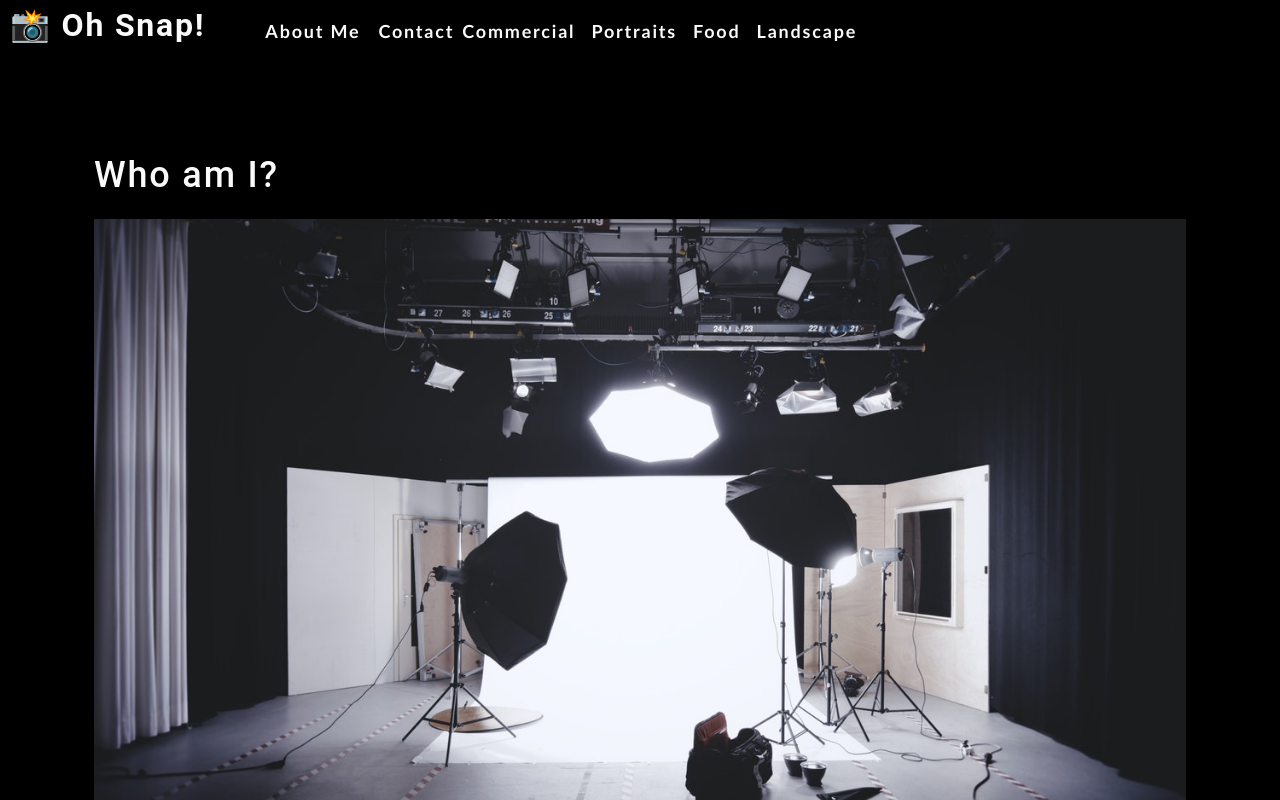
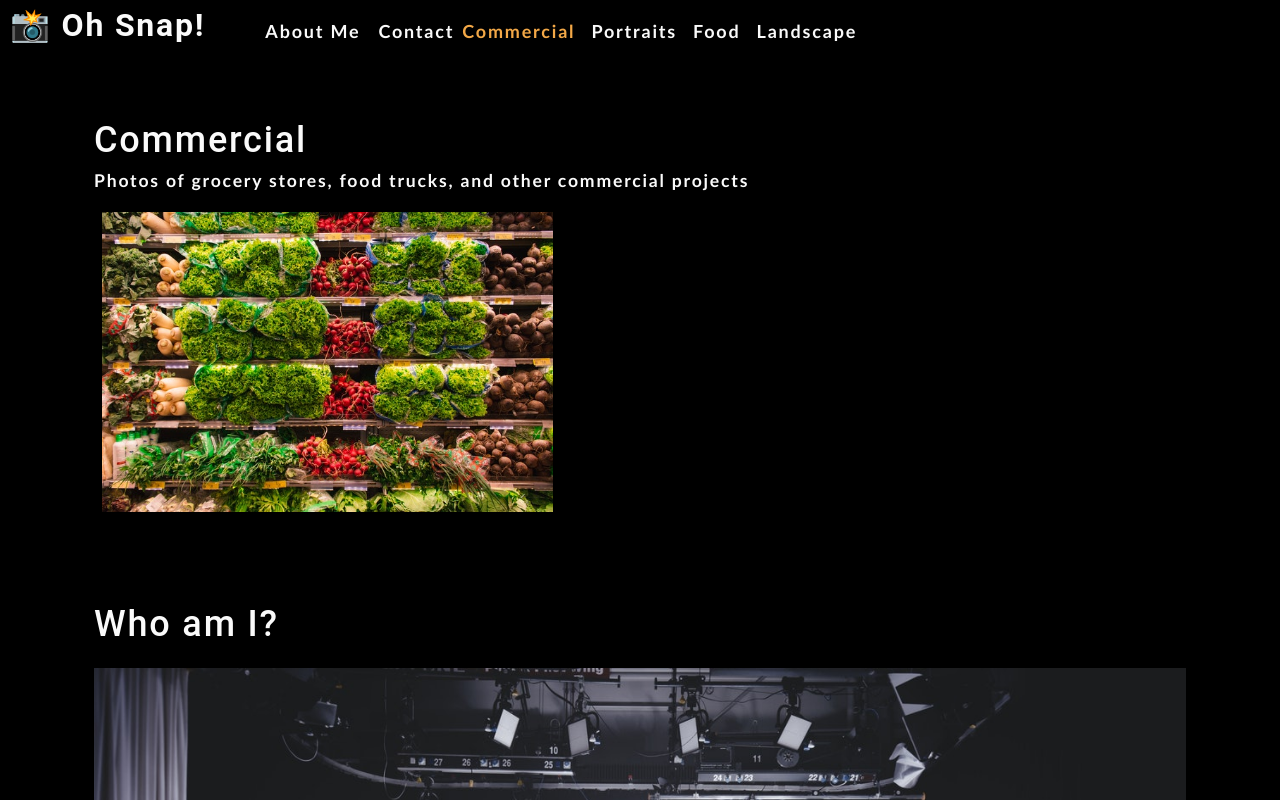
Before and after one commit to chardmuffin/portfolio-v2, a React (Create React App) app: page / in a window 1280 px wide. Shown: the top 800 px of the page. Built offline with nearby package versions, Linux system fonts and the light colour scheme.

Commit message:
add gallery, useEffect for document.title

```diff
--- a/src/App.js
+++ b/src/App.js
@@ -1,12 +1,29 @@
+import React, { useState } from 'react';
 import './index.css';
 import About from './components/About';
-import Nav from './components/Nav'
+import Nav from './components/Nav';
+import Gallery from './components/Gallery';
 
 function App() {
+
+  const [categories] = useState([
+    { name: "commercial", description: "Photos of grocery stores, food trucks, and other commercial projects" },
+    { name: "portraits", description: "Portraits of people in my life" },
+    { name: "food", description: "Delicious delicacies" },
+    { name: "landscape", description: "Fields, farmhouses, waterfalls, and the beauty of nature" },
+  ]);
+
+  const [currentCategory, setCurrentCategory] = useState(categories[0]);
+
   return (
     <div>
-      <Nav></Nav>
+      <Nav
+        categories={categories}
+        setCurrentCategory={setCurrentCategory}
+        currentCategory={currentCategory}
+      ></Nav>
       <main>
+        <Gallery></Gallery>
         <About></About>
       </main>
     </div>
--- a/src/components/About/index.js
+++ b/src/components/About/index.js
@@ -6,6 +6,7 @@ function About() {
         <section className='my-5'>
             <h1 id="about">Who am I?</h1>
             <img src={coverImage} className="my-2" style={{ width: "100%" }} alt="cover" />
+            <p>Lorem ipsum dolor sit amet, consectetur adipiscing elit, sed do eiusmod tempor incididunt ut labore et dolore magna aliqua. Pharetra diam sit amet nisl suscipit. Accumsan lacus vel facilisis volutpat est velit egestas dui. Eget lorem dolor sed viverra ipsum nunc aliquet. Sem viverra aliquet eget sit amet tellus cras adipiscing. Curabitur vitae nunc sed velit dignissim. Nunc sed velit dignissim sodales ut eu. Duis ultricies lacus sed turpis tincidunt id aliquet risus. Tortor aliquam nulla facilisi cras fermentum odio eu feugiat. Elit eget gravida cum sociis natoque penatibus et. Urna condimentum mattis pellentesque id nibh tortor id aliquet. Elit ut aliquam purus sit. Malesuada proin libero nunc consequat interdum. Magna sit amet purus gravida quis blandit turpis. Ultrices eros in cursus turpis massa tincidunt dui ut.</p>
         </section>
     );
 }
--- /dev/null
+++ b/src/components/Gallery/index.js
@@ -0,0 +1,27 @@
+import React from 'react';
+import { capitalizeFirstLetter } from "../../utils/helpers"
+import photo from "../../assets/small/commercial/0.jpg"
+
+function Gallery() {
+
+    const currentCategory = {
+        name: "commercial",
+        description: "Photos of grocery stores, food trucks, and other commercial projects"
+    };
+
+    return (
+        <section>
+            <h1>{capitalizeFirstLetter(currentCategory.name)}</h1>
+            <p>{currentCategory.description}</p>
+            <div className='flex-row'>
+                <img
+                    src={photo}
+                    alt="photogenic grocery"
+                    className='img-thumbnail mx-1'
+                />
+            </div>
+        </section>
+    );
+};
+
+export default Gallery;
--- a/src/components/Nav/index.js
+++ b/src/components/Nav/index.js
@@ -1,24 +1,17 @@
-import React from 'react';
+import React, { useEffect } from 'react';
 import { capitalizeFirstLetter } from "../../utils/helpers";
 
-function categorySelected(name) {
-    console.log(`${name} clicked`)
-}
+function Nav(props) {
 
-function Nav() {
+    const {
+        categories = [],
+        setCurrentCategory,
+        currentCategory
+    } = props;
 
-    const categories = [
-        {
-            name: "commercial",
-            description: "Photos of grocery stores, food trucks, and other commercial projects",
-        },
-        { name: "portraits", description: "Portraits of people in my life" },
-        { name: "food", description: "Delicious delicacies" },
-        {
-            name: "landscape",
-            description: "Fields, farmhouses, waterfalls, and the beauty of nature",
-        },
-    ];
+    useEffect(() => {
+        document.title = capitalizeFirstLetter(currentCategory.name);
+    }, [currentCategory]);
 
     return (
         <header className="flex-row px-1">
@@ -38,8 +31,9 @@ function Nav() {
                         <span>Contact</span>
                     </li>
                     {categories.map((category) => (
-                        <li className="mx-1" key={category.name}>
-                            <span onClick={() => categorySelected(category.name)}>
+                        <li className={`mx-1 ${currentCategory.name === category.name && 'navActive'}`}
+                            key={category.name}>
+                            <span onClick={() => setCurrentCategory(category)}>
                                 {capitalizeFirstLetter(category.name)}
                             </span>
                         </li>
```
